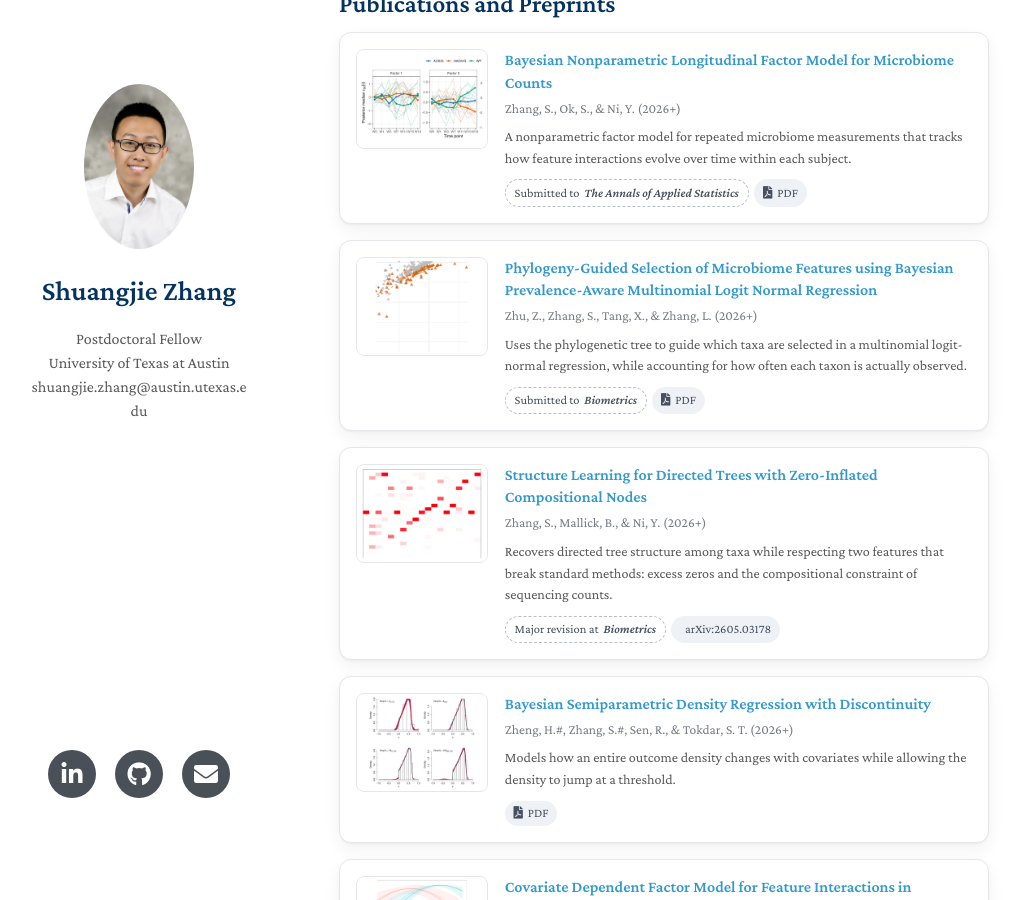
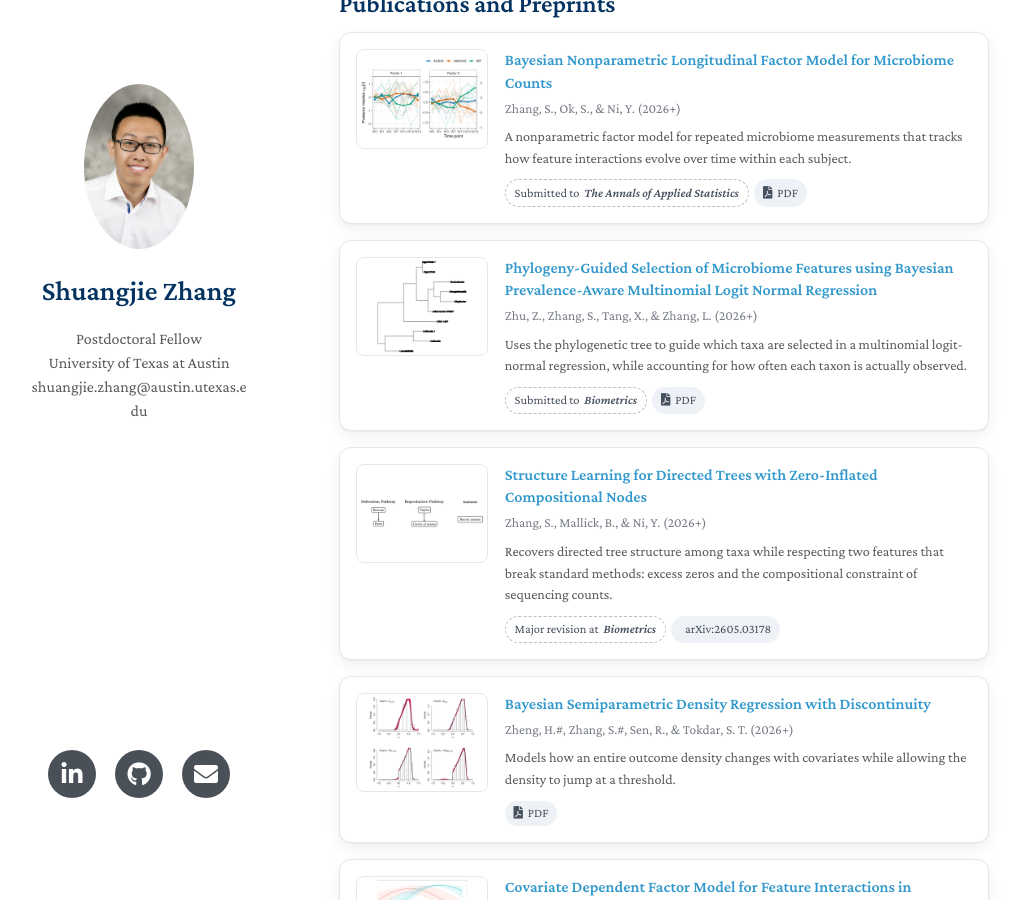
Before and after one commit to shuang-jie/shuang-jie.github.io, a Jekyll site: the page built from research.md, in a window 1280 px wide and 900 px high, scrolled down 628 px. Shown: the whole window, without its empty margins (131-1151 px from the left). Built offline with Jekyll 4.4.1, drawn with Linux system fonts in a browser that asks for light colours; nearby versions of some CDN libraries; a style sheet for code colours, icons or effects is not loaded; our own code applies the rules of GitHub Pages for plain Markdown files.

Commit message:
Use the authors' own tree figures for two publication cards
Swap in DirectedTree and Phylogenetic (supplied as TIFF, flattened and
letterboxed to the 4:3 thumbnail slot; the phylogeny's thin grey branches
are thickened and darkened so they survive at card size).

```diff
--- a/research.md
+++ b/research.md
@@ -47,7 +47,7 @@ layout: homepage
   </div>
 
   <div class="pub">
-    <div class="pub-thumb"><img src="./assets/img/papers/phylogeny-selection.png" alt="Posterior means under phylogeny-guided versus independent shrinkage" loading="lazy"></div>
+    <div class="pub-thumb"><img src="./assets/img/papers/phylogeny-selection.png" alt="Selected local subtree of phylogenetically related genera" loading="lazy"></div>
     <div class="pub-body">
       <h3><a href="https://shuang-jie.github.io/files/SJ-PJ6.pdf">Phylogeny-Guided Selection of Microbiome Features using Bayesian Prevalence-Aware Multinomial Logit Normal Regression</a></h3>
       <p class="pub-authors">Zhu, Z., Zhang, S., Tang, X., &amp; Zhang, L. (2026+)</p>
@@ -60,7 +60,7 @@ layout: homepage
   </div>
 
   <div class="pub">
-    <div class="pub-thumb"><img src="./assets/img/papers/directed-trees.png" alt="Estimated transition matrix between parent and child communities" loading="lazy"></div>
+    <div class="pub-thumb"><img src="./assets/img/papers/directed-trees.png" alt="Learned tree: rectum to feces, vagina to cervix, and an isolated buccal node" loading="lazy"></div>
     <div class="pub-body">
       <h3><a href="https://arxiv.org/abs/2605.03178">Structure Learning for Directed Trees with Zero-Inflated Compositional Nodes</a></h3>
       <p class="pub-authors">Zhang, S., Mallick, B., &amp; Ni, Y. (2026+)</p>
```
Also changed, not shown: assets/img/papers/directed-trees.png, assets/img/papers/phylogeny-selection.png.
